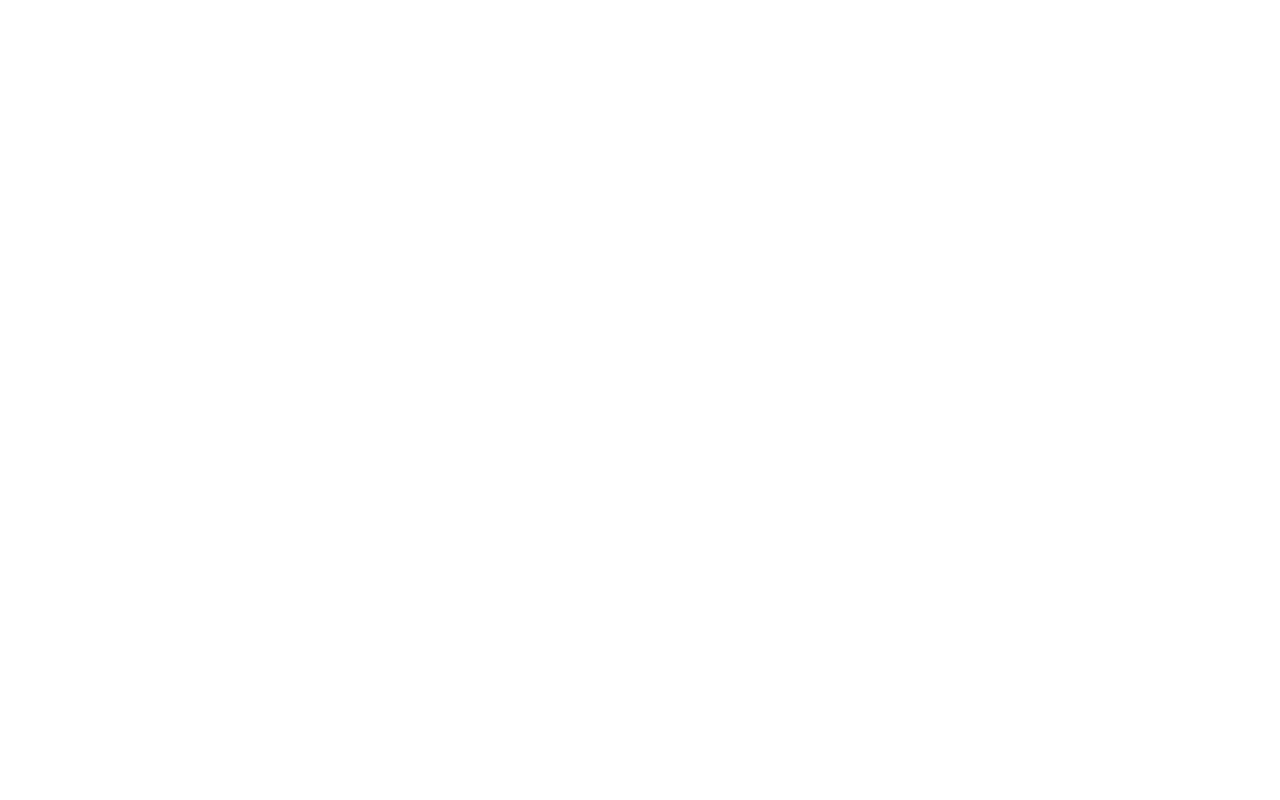
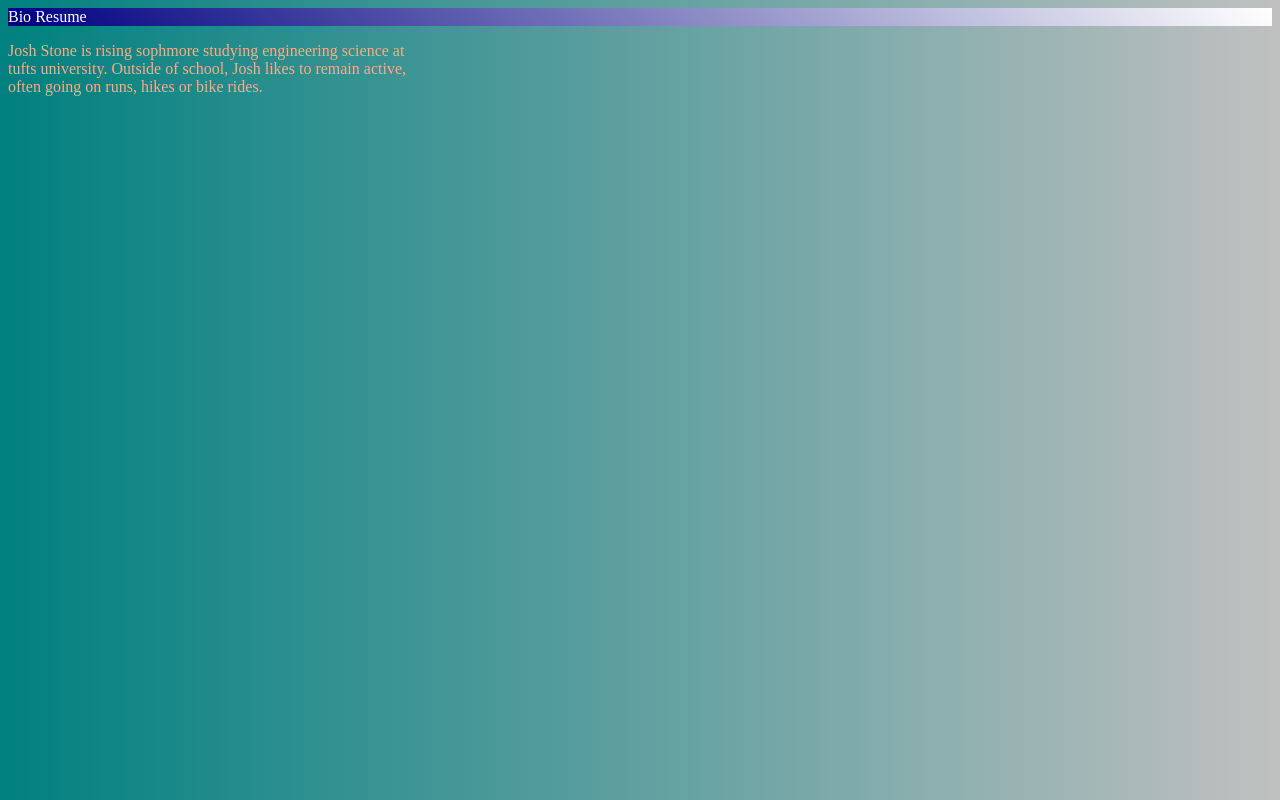
Before and after one commit to jstone10/jstone10.github.io, a plain HTML site: page bio.html in a window 1280 px wide. Drawn offline with Linux system fonts and the light colour scheme.

Commit message:
finished bio

```diff
--- a/bio.html
+++ b/bio.html
@@ -1 +1,23 @@
 <!DOCTYPE html>
+<html>
+    <head>
+        <meta charset="utf-8" />
+        <meta name="author"  content="Josh Stone" />
+        <link type="text/css" rel="stylesheet" href="./site_style.css">
+
+        <title>Josh Stone's Bio</title>
+    </head>
+
+    <body>
+        <div class="nav">
+            <a href = "./bio.html">Bio</a>
+            <a href = "./resume.html">Resume</a>
+        </div>
+
+        <div id="bio">
+            <p>
+                Josh Stone is rising sophmore studying engineering science at tufts university. Outside of school, Josh likes to remain active, often going on runs, hikes or bike rides.
+            </p>
+        </div>
+    </body>
+</html>
--- a/site_style.css
+++ b/site_style.css
@@ -19,3 +19,7 @@ body{
 h1, h2, h3, h4, p, li{
     color: #ffaa80;
 }
+
+#bio{
+    width: 400px;
+}
```
Also changed, not shown: resume.html (+2 -1 lines), index.html (indentation only).
